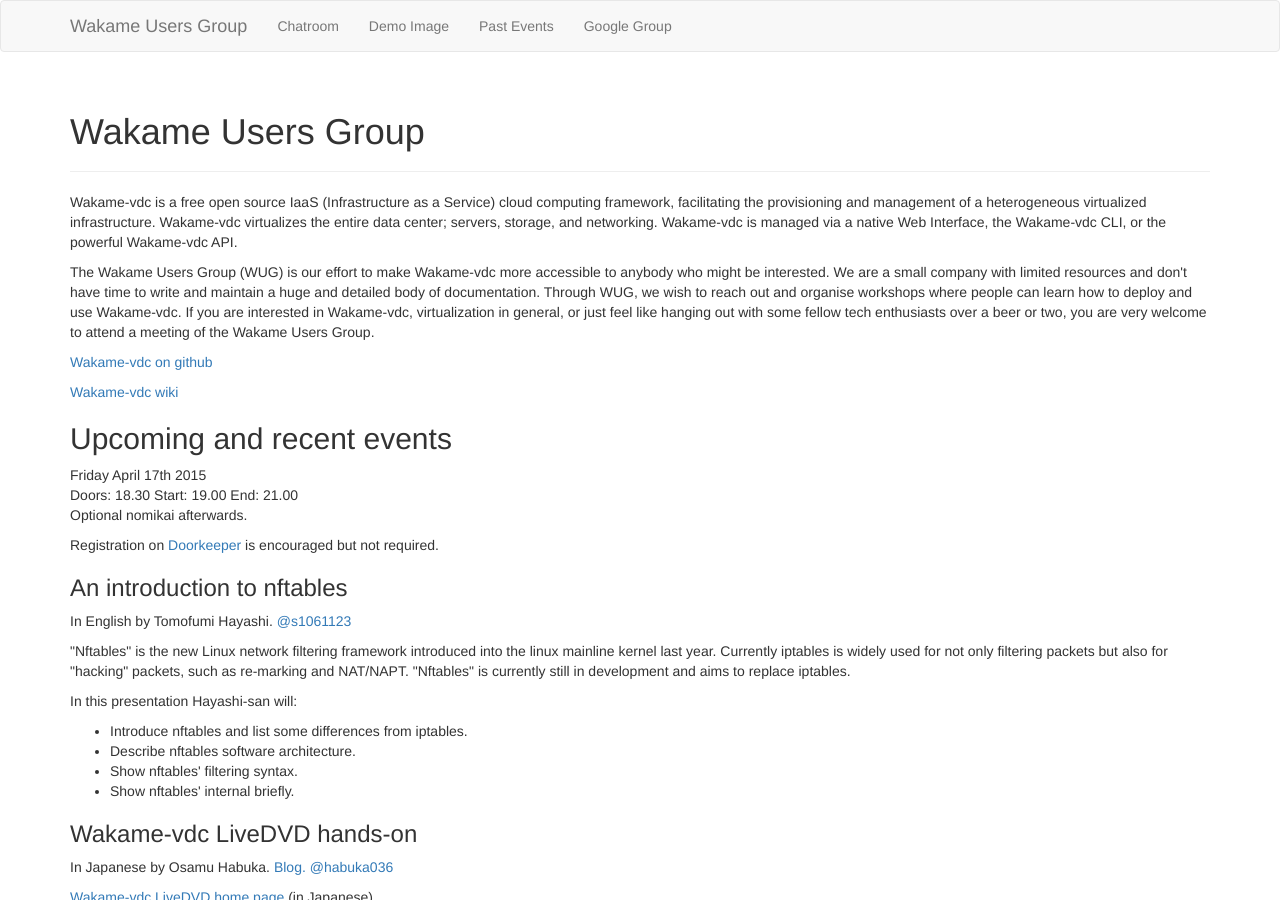
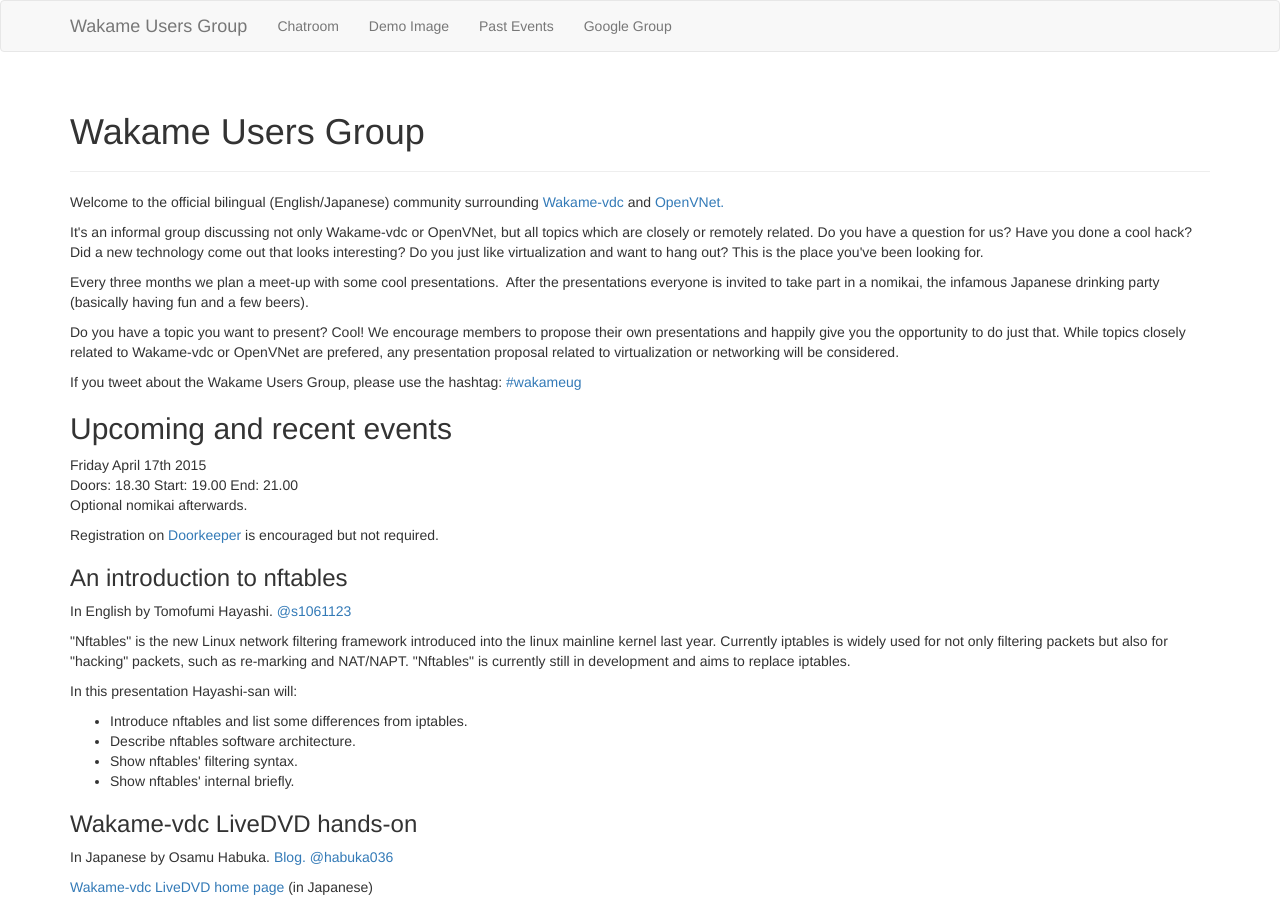
Before and after one commit to wakame/wakame.github.io, a Jekyll site: the page built from index.html, in a window 1280 px wide and 900 px high. Built offline with Jekyll 4.4.1, drawn with Linux system fonts in a browser that asks for light colours; nearby versions of some CDN libraries; library files that are not in the unit come from our copies.

Commit message:
Updated the opening paragraphs

```diff
--- a/index.html
+++ b/index.html
@@ -4,13 +4,15 @@
 ---
 {% include JB/setup %}
 
-<p>Wakame-vdc is a free open source IaaS (Infrastructure as a Service) cloud computing framework, facilitating the provisioning and management of a heterogeneous virtualized infrastructure. Wakame-vdc virtualizes the entire data center; servers, storage, and networking. Wakame-vdc is managed via a native Web Interface, the Wakame-vdc CLI, or the powerful Wakame-vdc API.</p>
+<p>Welcome to the official bilingual (English/Japanese) community surrounding <a href="https://github.com/axsh/wakame-vdc/wiki">Wakame-vdc</a> and <a href="https://github.com/axsh/openvnet">OpenVNet.</a></p>
 
-<p>The Wakame Users Group (WUG) is our effort to make Wakame-vdc more accessible to anybody who might be interested. We are a small company with limited resources and don't have time to write and maintain a huge and detailed body of documentation. Through WUG, we wish to reach out and organise workshops where people can learn how to deploy and use Wakame-vdc. If you are interested in Wakame-vdc, virtualization in general, or just feel like hanging out with some fellow tech enthusiasts over a beer or two, you are very welcome to attend a meeting of the Wakame Users Group.</p>
+<p>It's an informal group discussing not only Wakame-vdc or OpenVNet, but all topics which are closely or remotely related. Do you have a question for us? Have you done a cool hack? Did a new technology come out that looks interesting? Do you just like virtualization and want to hang out? This is the place you've been looking for.</p>
 
-<p><a href="https://github.com/axsh/wakame-vdc">Wakame-vdc on github</a></p>
+<p>Every three months we plan a meet-up with some cool presentations. After the presentations everyone is invited to take part in a nomikai, the infamous Japanese drinking party (basically having fun and a few beers).</p>
 
-<p><a href="https://github.com/axsh/wakame-vdc/wiki">Wakame-vdc wiki</a></p>
+<p>Do you have a topic you want to present? Cool! We encourage members to propose their own presentations and happily give you the opportunity to do just that. While topics closely related to Wakame-vdc or OpenVNet are prefered, any presentation proposal related to virtualization or networking will be considered.</p>
+
+<p>If you tweet about the Wakame Users Group, please use the hashtag: <a href="http://twitter.com/search?q=%23wakameug">#wakameug</a></p>
 
 <h2>Upcoming and recent events</h2>
 
```
